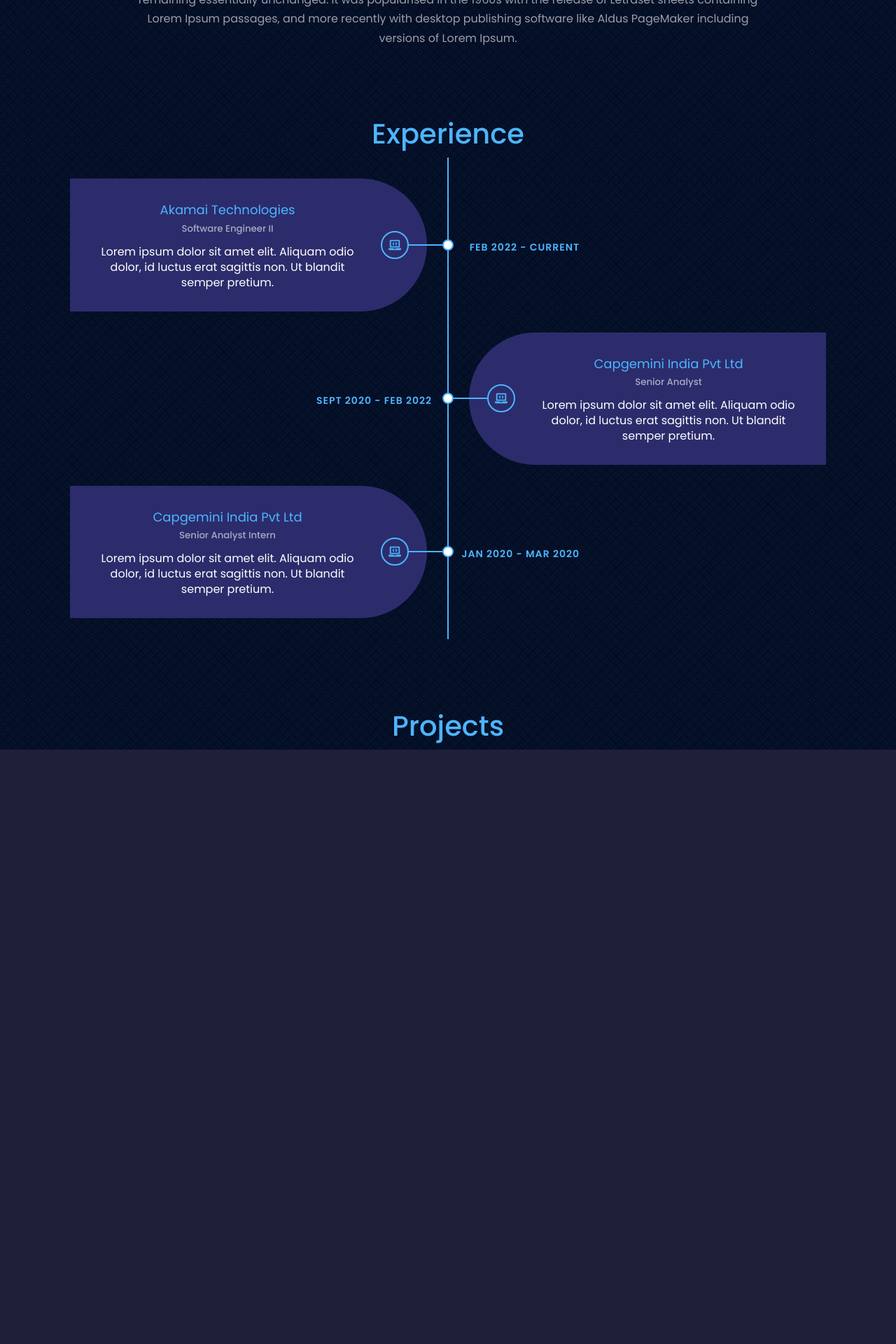
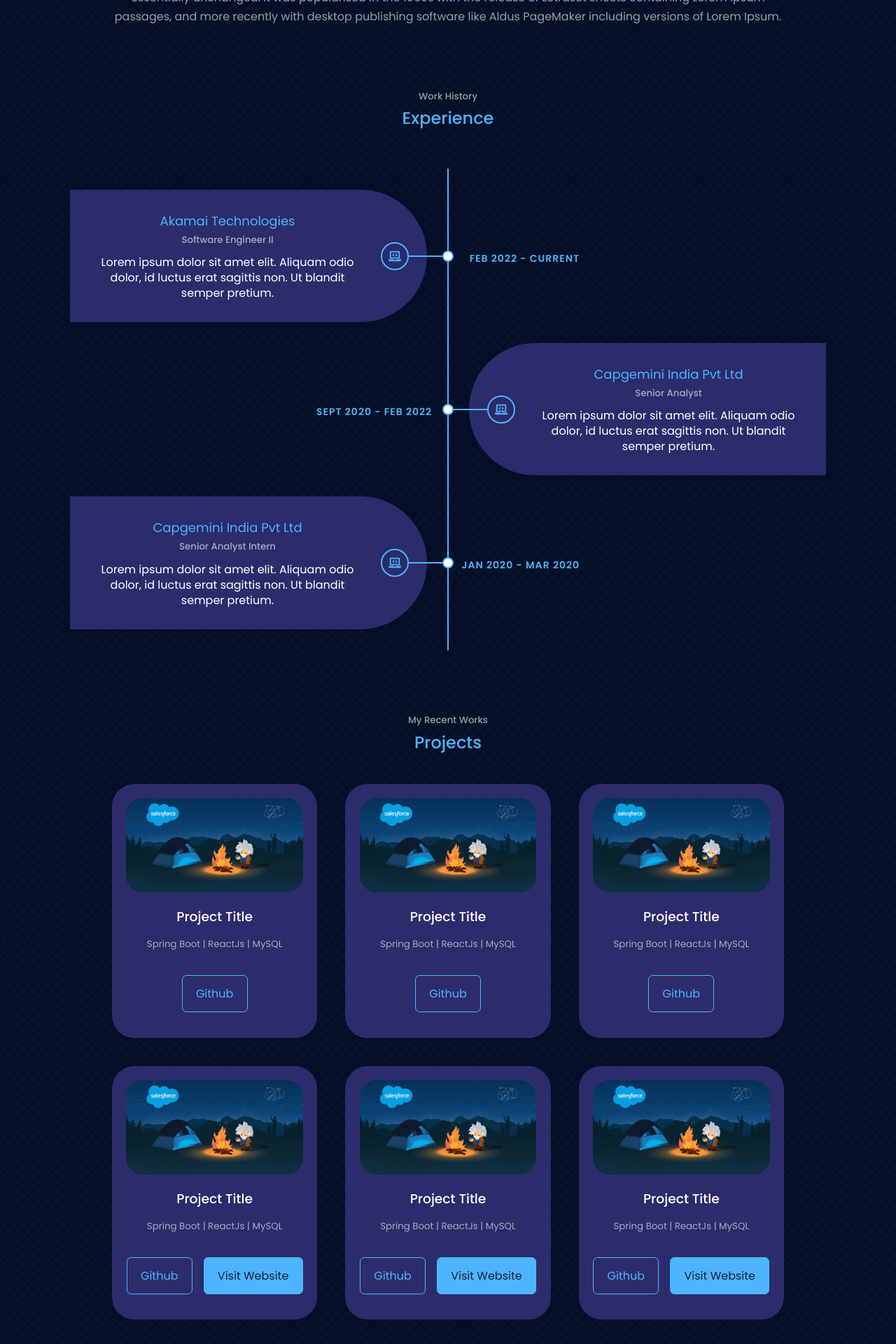
Before and after one commit to saiyam31098/saiyxm_portfolio, a React (Create React App) app: page / in a window 1280 px wide. Shown: the part 820-2740 px from the top of the page at 70% size. Before the commit the page ends 1891 px from the top, so only its background shows below. Built offline with nearby package versions, Linux system fonts and the light colour scheme.

Commit message:
First commit of react js code

```diff
--- a/src/components/about/about.css
+++ b/src/components/about/about.css
@@ -37,7 +37,7 @@
 }
 
 .about__container {
-    width: 70%;
+    width: 75%;
     margin: 0 auto;
 }
 
--- a/src/components/about/about.jsx
+++ b/src/components/about/about.jsx
@@ -8,7 +8,7 @@
     return (
         <section id='about'>
             <h5>Get to Know</h5>
-            <h1 className="about__me">About Me</h1>
+            <h2 className="about__me">About Me</h2>
             <div className="about__container">
                 <div className='about__content'>
                     <div className='about__cards'>
--- a/src/components/experience/experience.css
+++ b/src/components/experience/experience.css
@@ -4,7 +4,7 @@
   box-sizing: border-box;
 }
 
-.body_Class {
+.body__class {
   margin-top: 7%;
   /* font-family: Arial, Helvetica, sans-serif; */
 }
@@ -13,7 +13,7 @@
   position: relative;
   width: 100%;
   max-width: 1140px;
-  margin: 0 auto;
+  margin: 4% auto;
   padding: 15px 0;
 }
 
@@ -103,7 +103,7 @@
   height: 40px;
   padding: 6px 0;
   top: calc(50% - 20px);
-  background: var(--color-bg-variant);
+  /* background: var(--color-bg-variant); */
   border: 2px solid var(--color-primary);
   border-radius: 40px;
   text-align: center;
@@ -125,6 +125,19 @@
   background: var(--color-bg-variant);
   position: relative;
   border-radius: 0 500px 500px 0;
+}
+
+.container .content:hover {
+    border: 1px solid var(--color-primary);
+    background: transparent;
+    cursor: default;
+}
+
+/* .container .content:hover + .container .icon{
+    background:transparent;
+} */
+.work__history {
+    color: var(--color-light);
 }
 
 .container.right .content {
--- a/src/components/experience/experience.jsx
+++ b/src/components/experience/experience.jsx
@@ -4,8 +4,9 @@
 
 const Experience = () => {
     return (
-        <div class="body_Class">
-            <h1 className="experience__header">Experience</h1>
+        <div class="body__class">
+            <h5 className="work__history">Work History</h5>
+            <h2 className="experience__header">Experience</h2>
             <div class="timeline">
                 <div class="container left">
                     <div class="date">Feb 2022 - Current</div>
--- a/src/components/projects/project.css
+++ b/src/components/projects/project.css
@@ -1,3 +1,8 @@
+.project__container {
+    width: 75%;
+    margin: 7% auto;
+}
+
 .project__header {
     color: var(--color-primary);
 }
@@ -5,3 +10,68 @@
 .project__section {
     margin-top: 7%;
 }
+
+.project__lightHeader {
+    color: var(--color-light);
+}
+
+.portfolio__container {
+    display: grid;
+    grid-template-columns: repeat(3, 1fr);
+    gap: 2.5rem;
+    margin-top: 4%;
+}
+
+.portfolio__item {
+    background: var(--color-bg-variant);
+    padding: 1.2rem;
+    border-radius: 2rem;
+    border: 1px solid transparent;
+    transition: var(--transition);
+}
+
+.portfolio__item:hover{
+
+    border-color: var(--color-primary-variant);
+    background: transparent;
+}
+
+.portfolio__item-image{
+    border-radius: 1.5rem;
+    overflow: hidden;
+}
+
+.portfolio__item h3{
+    margin: 1.2rem 0 .5rem;
+}
+
+.portfolio__item-cta{
+    display: flex;
+    margin-top: 2rem;
+    margin-bottom: 1rem;
+    justify-content: center;
+    gap: 1rem;
+}
+
+/* Media queries for medium devices(Tablets) */
+
+@media screen and (max-width: 1024px) {
+
+    .portfolio__container{
+
+       grid-template-columns: 1fr 1fr; /*50% from left 50% from right  */
+       gap: 1.2rem;
+    }
+
+}
+
+/* Media queries for small devices(Mobiles) */
+
+@media screen and (max-width: 600px) {
+
+    .portfolio__container{
+
+        grid-template-columns: 1fr;
+        gap: 1rem;
+    }
+}
--- a/src/components/projects/project.jsx
+++ b/src/components/projects/project.jsx
@@ -1,10 +1,83 @@
 import React from 'react';
 import './project.css';
+import SF_IMG from '../../assets/project_salesforce.jpg'
 
 const Project = () => {
     return (
-        <div className="project__section">
-            <h1 className="project__header">Projects</h1>
+        <div className="project__container">
+            <h5 className="project__lightHeader">My Recent Works</h5>
+            <h2 className="project__header">Projects</h2>
+
+            <div className="portfolio__container">
+                <article className='portfolio__item'>
+                    <div className="portfolio__item-image">
+                        <img src={SF_IMG} alt="" />
+                    </div>
+                    <h3>Project Title</h3>
+                    <small className='text-light'>Spring Boot | ReactJs | MySQL</small>
+                    <div className="portfolio__item-cta">
+                        <a href="https://github.com/saiyam31098/" target="_blank" rel='noreferrer' className='btn'>Github</a>
+                    </div>
+                </article>
+
+                <article className='portfolio__item'>
+                    <div className="portfolio__item-image">
+                        <img src={SF_IMG} alt="" />
+                    </div>
+                    <h3>Project Title</h3>
+                    <small className='text-light'>Spring Boot | ReactJs | MySQL</small>
+                    <div className="portfolio__item-cta">
+                        <a href="https://github.com/saiyam31098/" target="_blank" rel='noreferrer' className='btn'>Github</a>
+                    </div>
+                </article>
+
+                <article className='portfolio__item'>
+                    <div className="portfolio__item-image">
+                        <img src={SF_IMG} alt="" />
+                    </div>
+                    <h3>Project Title</h3>
+                    <small className='text-light'>Spring Boot | ReactJs | MySQL</small>
+                    <div className="portfolio__item-cta">
+                        <a href="https://github.com/saiyam31098/" target="_blank" rel='noreferrer' className='btn'>Github</a>
+                    </div>
+                </article>
+
+                <article className='portfolio__item'>
+                    <div className="portfolio__item-image">
+                        <img src={SF_IMG} alt="" />
+                    </div>
+                    <h3>Project Title</h3>
+                    <small className='text-light'>Spring Boot | ReactJs | MySQL</small>
+                    <div className="portfolio__item-cta">
+                        <a href="https://github.com/saiyam31098/" target="_blank" rel='noreferrer' className='btn'>Github</a>
+                        <a href="https://saiyam31098.github.io/saiyxm_portfolio/" target="_blank" rel='noreferrer' className='btn btn-primary'>Visit Website</a>
+                    </div>
+                </article>
+
+                <article className='portfolio__item'>
+                    <div className="portfolio__item-image">
+                        <img src={SF_IMG} alt="" />
+                    </div>
+                    <h3>Project Title</h3>
+                    <small className='text-light'>Spring Boot | ReactJs | MySQL</small>
+                    <div className="portfolio__item-cta">
+                        <a href="https://github.com/saiyam31098/" target="_blank" rel='noreferrer' className='btn'>Github</a>
+                        <a href="https://saiyam31098.github.io/saiyxm_portfolio/" target="_blank" rel='noreferrer' className='btn btn-primary'>Visit Website</a>
+                    </div>
+                </article>
+
+                <article className='portfolio__item'>
+                    <div className="portfolio__item-image">
+                        <img src={SF_IMG} alt="" />
+                    </div>
+                    <h3>Project Title</h3>
+                    <small className='text-light'>Spring Boot | ReactJs | MySQL</small>
+                    <div className="portfolio__item-cta">
+                        <a href="https://github.com/saiyam31098/" target="_blank" rel='noreferrer' className='btn'>Github</a>
+                        <a href="https://saiyam31098.github.io/saiyxm_portfolio/" target="_blank" rel='noreferrer' className='btn btn-primary'>Visit Website</a>
+                    </div>
+                </article>
+            </div>
         </div>
     )
 }
```
Also changed, not shown: src/assets/project_salesforce.jpg (added), src/components/footer/footer.css (added), src/components/footer/footer.jsx (added).
